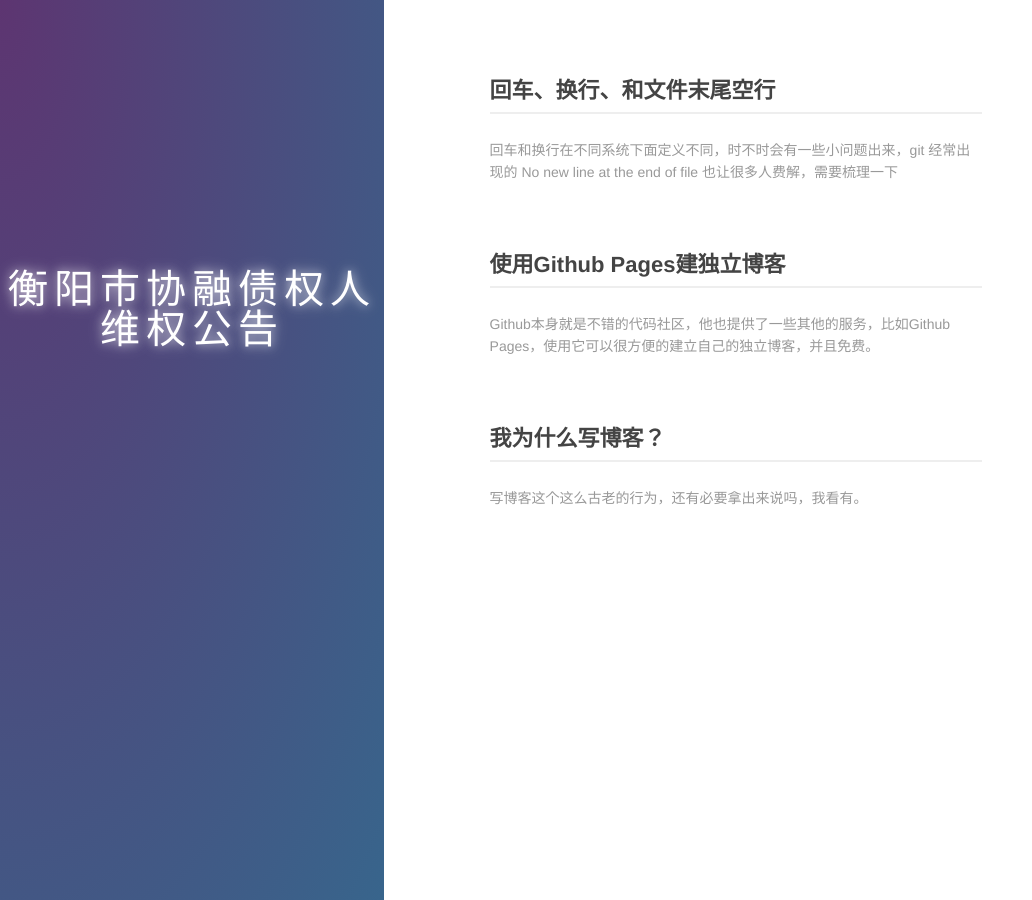
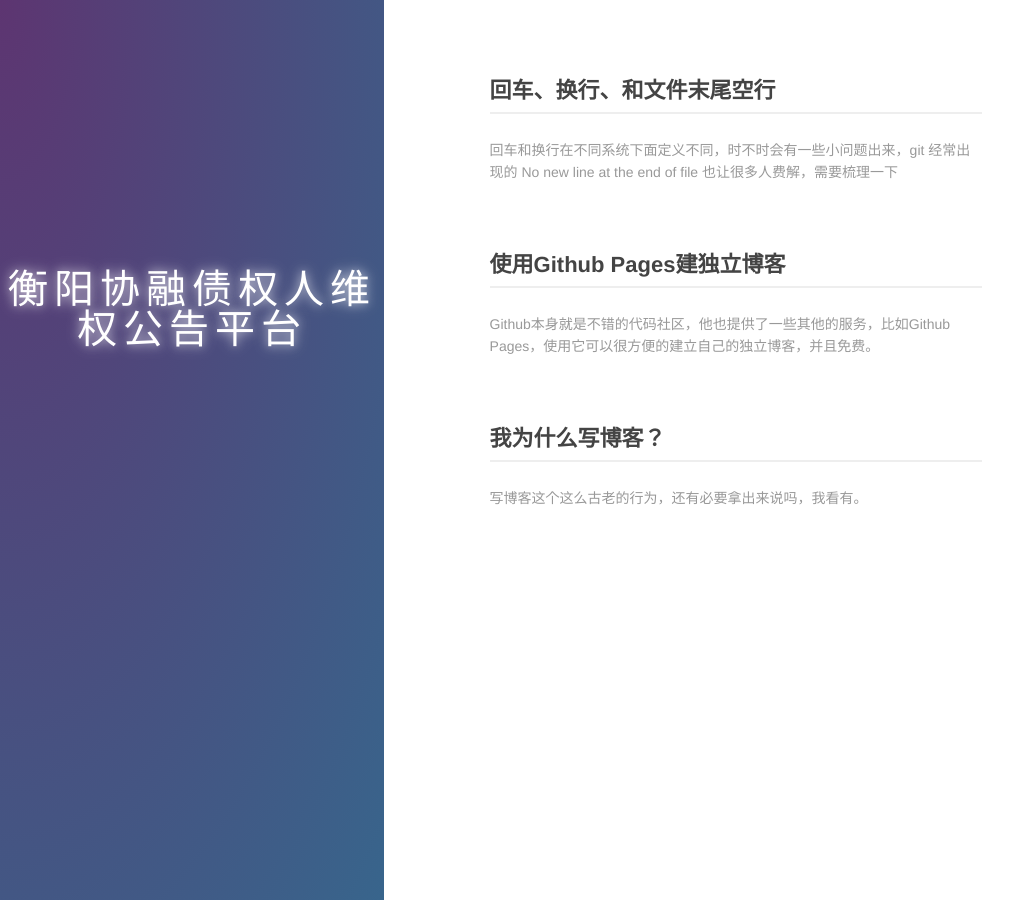
Before and after one commit to hysxrwq/hysxrwq.github.io, a Jekyll site: the page built from index.md, in a window 1280 px wide. Shown: the whole page, without its empty margins (0-1032 px from the left). Built offline with Jekyll 4.4.1, drawn with Linux system fonts in a browser that asks for light colours.

Commit message:
Update index.md

```diff
--- a/index.md
+++ b/index.md
@@ -6,7 +6,7 @@ layout: default
   <div class="index-wrapper">
     <div class="aside">
       <div class="info-card">
-        <h1>衡阳市协融债权人维权公告</h1>
+        <h1>衡阳协融债权人维权公告平台</h1>
       </div>
       <div id="particles-js"></div>
     </div>
```
